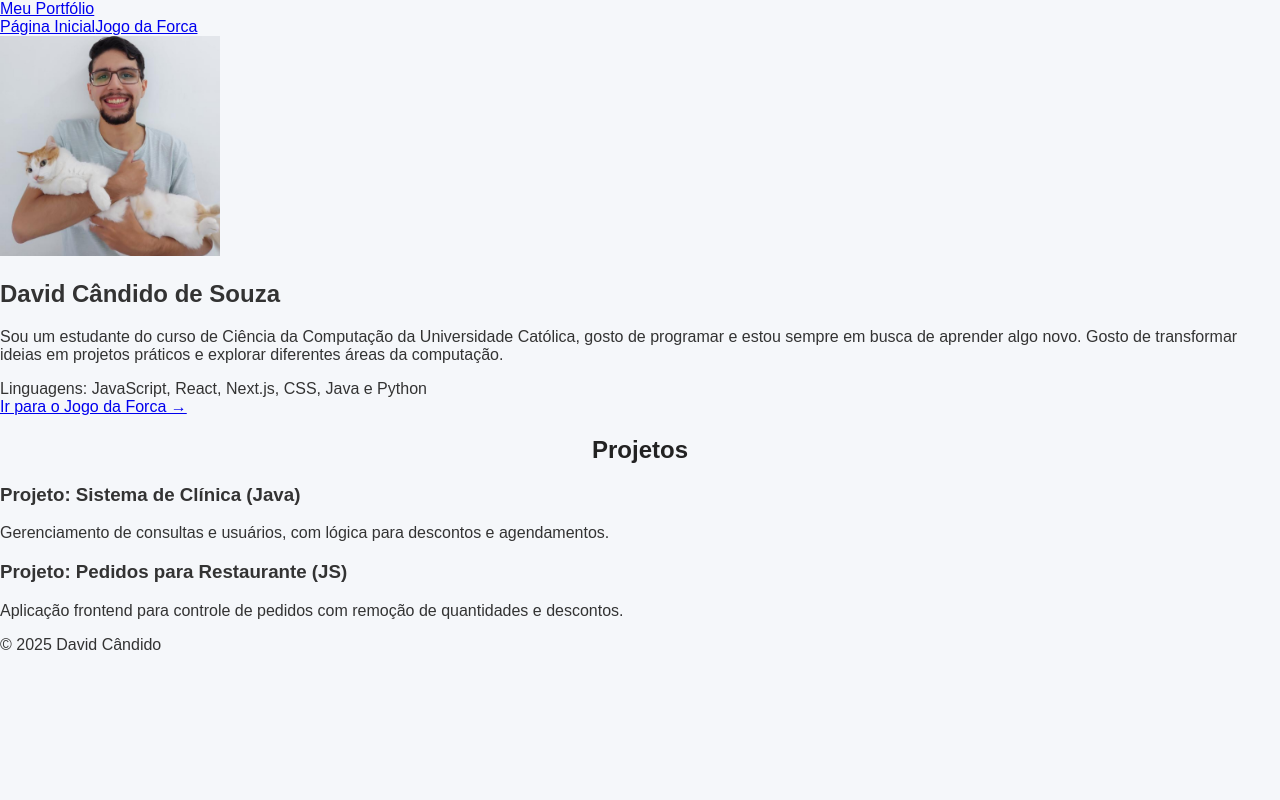
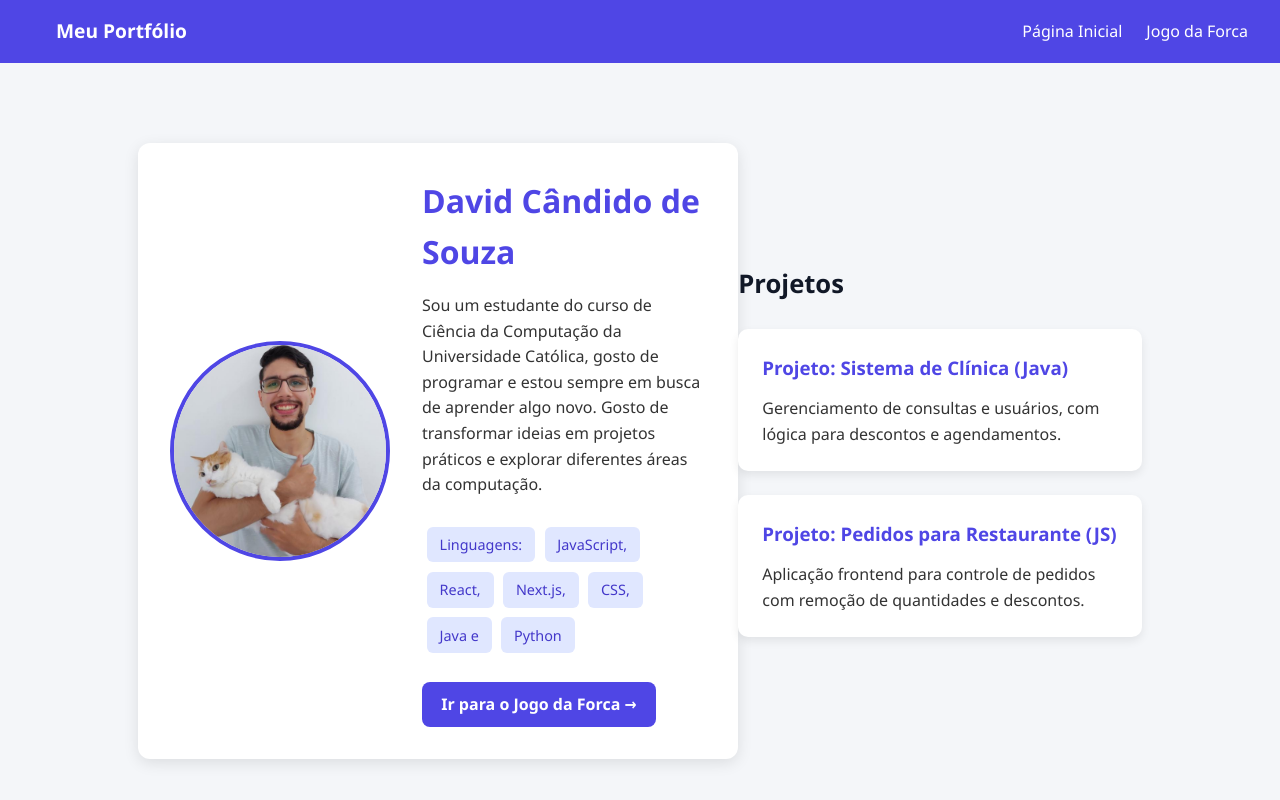
Before and after one commit to DavidCands/site-david, a Next.js app: page / in a window 1280 px wide. Shown: the top 800 px of the page. Built offline with nearby package versions, Linux system fonts and the light colour scheme.

Commit message:
Melhorando a página Principal

```diff
--- a/app/globals.css
+++ b/app/globals.css
@@ -1,161 +1,162 @@
-/* ========== ESTILO GERAL ========== */
-body {
-  font-family: Arial, Helvetica, sans-serif;
+* {
   margin: 0;
   padding: 0;
-  background: #f5f7fa;
-  color: #333;
+  box-sizing: border-box;
 }
 
-h2 {
-  text-align: center;
-  margin-top: 20px;
-  color: #222;
+body {
+  font-family: 'Segoe UI', Tahoma, Geneva, Verdana, sans-serif;
+  background: #f4f6f9;
+  color: #333;
+  line-height: 1.6;
 }
 
-section.game-container {
-  display: flex;
-  flex-direction: column;
-  align-items: center;
-  padding: 20px;
+/* Layout geral */
+.container {
+  max-width: 1100px;
+  margin: 0 auto;
+  padding: 2rem;
 }
 
-/* ========== PALAVRA ========== */
-.word {
+.site-header {
+  background: #4f46e5;
+  color: #fff;
+  padding: 1rem 2rem;
+}
+
+.site-header .nav {
+  display: flex;
+  justify-content: space-between;
+  align-items: center;
+}
+
+.nav a {
+  color: #fff;
+  text-decoration: none;
+  margin-left: 1.5rem;
+  transition: opacity 0.3s;
+}
+
+.nav a:hover {
+  opacity: 0.8;
+}
+
+.logo {
+  font-weight: bold;
+  font-size: 1.2rem;
+}
+
+/* Minha Bio */
+.hero {
   display: flex;
   justify-content: center;
-  gap: 10px;
-  margin: 20px 0;
-  font-size: 2rem;
-  letter-spacing: 5px;
+  align-items: center;
+  padding: 3rem 1rem;
 }
 
-.letter {
-  border-bottom: 2px solid #333;
-  min-width: 25px;
-  text-align: center;
-  font-weight: bold;
+.card {
+  display: flex;
+  gap: 2rem;
+  background: #fff;
+  border-radius: 12px;
+  padding: 2rem;
+  box-shadow: 0 4px 15px rgba(0,0,0,0.1);
+  max-width: 900px;
+  width: 100%;
 }
 
-/* ========== FORMULARIO ========== */
-.guess-form {
+.left {
+  flex: 1;
   display: flex;
-  gap: 10px;
-  margin: 15px 0;
+  justify-content: center;
+  align-items: center;
 }
 
-.guess-form input {
-  padding: 8px;
-  font-size: 1rem;
-  border: 1px solid #ccc;
-  border-radius: 6px;
-  width: 50px;
-  text-align: center;
+.avatar {
+  border-radius: 50%;
+  border: 4px solid #4f46e5;
 }
 
-.guess-form button {
-  padding: 8px 12px;
-  font-size: 1rem;
-  border: none;
+.right {
+  flex: 2;
+}
+
+.right h1 {
+  font-size: 2rem;
+  margin-bottom: 1rem;
+  color: #4f46e5;
+}
+
+.bio {
+  margin-bottom: 1.5rem;
+}
+
+.skills span {
+  display: inline-block;
+  background: #e0e7ff;
+  color: #4338ca;
+  padding: 0.4rem 0.8rem;
+  margin: 0.3rem;
   border-radius: 6px;
-  cursor: pointer;
-  background: #0070f3;
-  color: white;
+  font-size: 0.9rem;
+}
+
+.cta {
+  display: inline-block;
+  margin-top: 1.5rem;
+  padding: 0.6rem 1.2rem;
+  background: #4f46e5;
+  color: #fff;
+  border-radius: 8px;
+  text-decoration: none;
+  font-weight: bold;
   transition: background 0.3s;
 }
 
-.guess-form button:hover:not(:disabled) {
-  background: #0055aa;
+.cta:hover {
+  background: #4338ca;
 }
 
-.guess-form button:disabled {
-  opacity: 0.6;
-  cursor: not-allowed;
+/* Projetos */
+.projects {
+  margin: 3rem auto;
+  max-width: 900px;
 }
 
-/* ========== TECLADO ========== */
-.keyboard {
-  display: grid;
-  grid-template-columns: repeat(13, 1fr);
-  gap: 6px;
-  margin: 20px 0;
-  max-width: 600px;
+.projects h2 {
+  font-size: 1.6rem;
+  margin-bottom: 1.5rem;
+  color: #111827;
 }
 
-.keyboard button {
-  padding: 8px;
-  font-size: 0.9rem;
-  border: 1px solid #ccc;
-  border-radius: 4px;
-  cursor: pointer;
-  background: #fff;
-  transition: background 0.2s, transform 0.1s;
+.project-grid {
+  display: grid;
+  grid-template-columns: repeat(auto-fit, minmax(280px, 1fr));
+  gap: 1.5rem;
 }
 
-.keyboard button:hover:not(:disabled) {
-  background: #eaeaea;
-  transform: scale(1.05);
+.project {
+  background: #fff;
+  padding: 1.5rem;
+  border-radius: 10px;
+  box-shadow: 0 4px 10px rgba(0,0,0,0.08);
+  transition: transform 0.2s;
 }
 
-.keyboard button:disabled {
-  opacity: 0.6;
-  cursor: not-allowed;
+.project:hover {
+  transform: translateY(-4px);
 }
 
-/* Diferencia acertos/erros */
-.keyboard button.correct {
-  background: #4caf50;
-  color: white;
+.project h3 {
+  color: #4f46e5;
+  margin-bottom: 0.8rem;
 }
 
-.keyboard button.wrong {
-  background: #f44336;
-  color: white;
+/* Footer */
+.site-footer {
+  text-align: center;
+  padding: 1.5rem;
+  background: #1f2937;
+  color: #d1d5db;
+  margin-top: 3rem;
 }
-
-/* ========== PAINEL LATERAL ========== */
-aside.right {
-  margin-top: 20px;
-  width: 100%;
-  max-width: 600px;
-}
-
-.panel {
-  background: white;
-  border: 1px solid #ddd;
-  border-radius: 8px;
-  padding: 15px;
-  margin-bottom: 15px;
-  box-shadow: 0 2px 5px rgba(0, 0, 0, 0.05);
-}
-
-.panel h3 {
-  margin-top: 0;
-  color: #0070f3;
-}
-
-.panel .list {
-  margin-top: 10px;
-  font-size: 0.95rem;
-}
-
-/* ========== RESULTADOS (VITÓRIA/DERROTA) ========== */
-.result {
-  margin-top: 20px;
-  font-size: 1.3rem;
-  font-weight: bold;
-  padding: 12px;
-  border-radius: 6px;
-  text-align: center;
-  max-width: 600px;
-}
-
-.result.win {
-  background: #4caf50;
-  color: white;
-}
-
-.result.lose {
-  background: #f44336;
-  color: white;
-}
```
